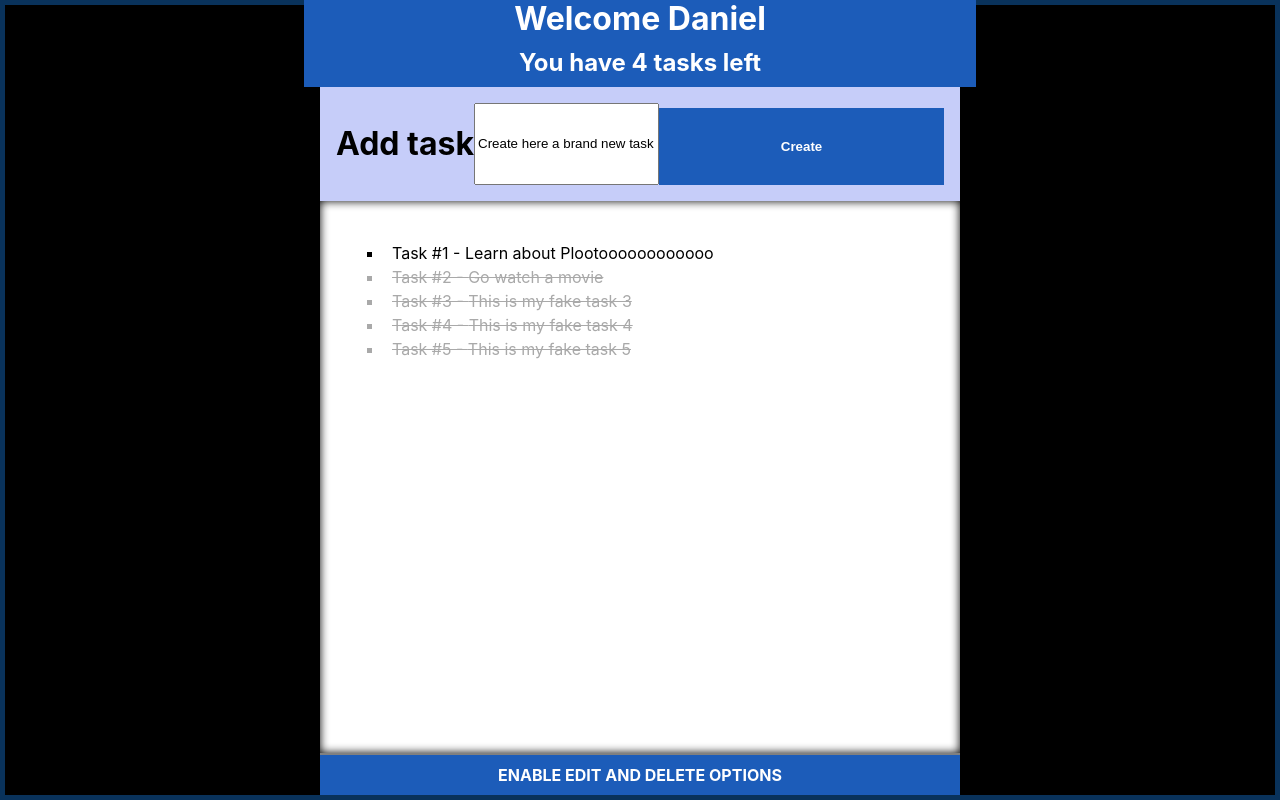
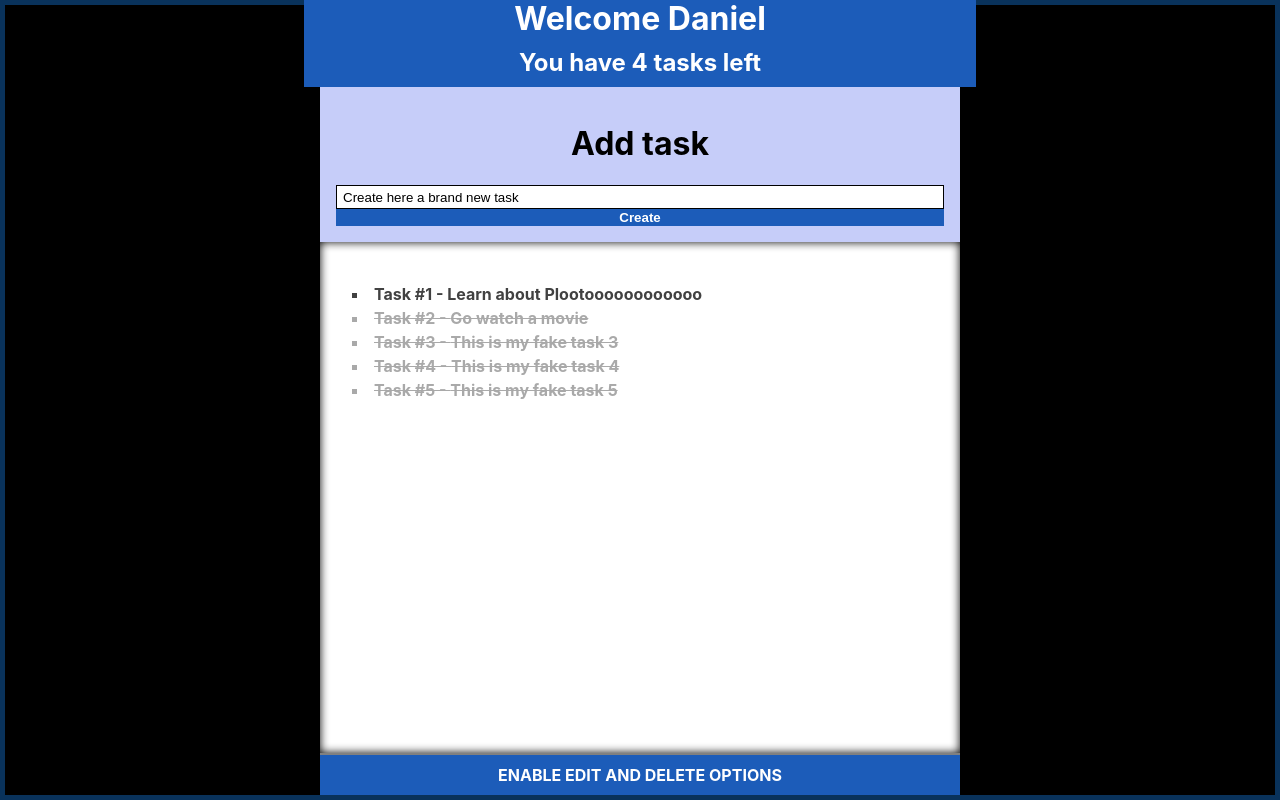
Before and after one commit to danielriodejaneiro/studious-spoon, an Angular app: page / in a window 1280 px wide. Built offline with nearby package versions, Linux system fonts and the light colour scheme.

Commit message:
Unifies general behavior and guards for edit mode

```diff
--- a/src/app/app.component.scss
+++ b/src/app/app.component.scss
@@ -3,7 +3,7 @@
   flex: 1;
   display: flex;
   flex-direction: column;
-  @media all and (min-width: 768px) {
+  @media all and (min-width: 1024px) {
     max-width: 640px;
     margin: 0 auto;
   }
--- a/src/app/footer/footer.component.html
+++ b/src/app/footer/footer.component.html
@@ -1,6 +1,6 @@
 <footer class="task-details">
   <div class="my-row">
-    <a class="server" (click)="todosService.toogleEditMode()">
+    <a class="server" (click)="checkIfEditEnable()">
       Enable Edit and Delete options
     </a>
   </div>
--- a/src/app/footer/footer.component.ts
+++ b/src/app/footer/footer.component.ts
@@ -12,4 +12,11 @@ export class FooterComponent {
   constructor(private t: TodosService) {
     this.todosService = t;
   }
+
+  checkIfEditEnable() {
+    this.todosService.toogleEditMode();
+    if (this.todosService.taskBeingEdited === -1) {
+      this.todosService.taskBeingEdited = 0;
+    }
+  }
 }
--- a/src/app/todo-add/todo-add.component.scss
+++ b/src/app/todo-add/todo-add.component.scss
@@ -5,9 +5,13 @@
   text-align: center;
 
   @media all and (min-width: 1024px) {
-    flex-direction: row;
-    justify-content: space-between;
+    //flex-direction: row;
+    //justify-content: space-between;
     background-color: #c6cdf9;
+
+    button {
+      margin-top: 0;
+    }
   }
 }
 
@@ -19,3 +23,8 @@ button {
   color: white;
   font-weight: bold;
 }
+
+.task-title {
+  border: 1px solid black;
+  padding: 4px 6px 3px;
+}
--- a/src/app/todo-edit/todo-edit.component.html
+++ b/src/app/todo-edit/todo-edit.component.html
@@ -1,9 +1,11 @@
 <h1>Edit task</h1>
 
-<span class="task-id">{{ task.id }}</span>
-<input class="task-title"
-       type="text"
-       value="{{ task.title || 'Change here the title of the task' }}">
+<div class="flex fr">
+  <span class="task-id">{{ task.Id }}</span>
+  <input class="task-title"
+         type="text"
+         value="{{ task.Title || 'Change here the title of the task' }}">
+</div>
 <div class="flex fr">
   <button style="background-color: darkseagreen; font-weight: bold;"
           (click)="onCompleteTodo(task)">
--- a/src/app/todo-edit/todo-edit.component.scss
+++ b/src/app/todo-edit/todo-edit.component.scss
@@ -16,3 +16,16 @@ button {
   flex: 1;
   border: none;
 }
+
+.task-id {
+  border: 1px solid black;
+  color: white;
+  background-color: #1c5cb9;
+  padding: 2px 6px;
+}
+
+.task-title {
+  flex: 1;
+  border: 1px solid black;
+  padding-left: 5px;
+}
--- a/src/app/todo-edit/todo-edit.component.ts
+++ b/src/app/todo-edit/todo-edit.component.ts
@@ -7,15 +7,14 @@ import {TodosService} from '../todos.service';
   styleUrls: ['./todo-edit.component.scss']
 })
 export class TodoEditComponent implements OnInit {
-  todosService;
+
   task;
 
   constructor(private t: TodosService) {
-    this.todosService = t.tasks;
-    this.task = t.tasks[0];
   }
 
   ngOnInit() {
+    this.task = this.t.tasks[this.t.taskBeingEdited];
   }
 
   onCompleteTodo(task) {
--- a/src/app/todo/todo.component.html
+++ b/src/app/todo/todo.component.html
@@ -8,9 +8,9 @@
 </div>
 
 <ul class="active-tasks" *ngIf="t.getTasksLeft() > 0">
-  <li class="task" *ngFor="let task of tasks"
+  <li class="task" *ngFor="let task of tasks; let i = index"
       [ngClass]="{completed: isTaskCompleted(task)}"
-      (click)="onSelectTask(task)">
+      (click)="onSelectTask(task, i)">
 
     <span class="task-id">Task #{{task.Id}} - </span>
 
--- a/src/app/todo/todo.component.scss
+++ b/src/app/todo/todo.component.scss
@@ -11,15 +11,19 @@
 
 .active-tasks {
   list-style: square;
+  list-style-position: inside;
+  padding: 0;
 
   .task {
     padding: 2px 8px;
-    color: black;
+    color: #414141;
+    font-weight: bold;
 
     &:hover,
     &:active,
     &.active {
-      font-weight: bold;
+      color: black;
+      font-weight: bolder;
     }
 
     &.completed {
--- a/src/app/todo/todo.component.ts
+++ b/src/app/todo/todo.component.ts
@@ -1,4 +1,4 @@
-import {Component} from '@angular/core';
+import {Component, OnChanges} from '@angular/core';
 import {TodosService} from '../todos.service';
 
 @Component({
@@ -6,7 +6,7 @@ import {TodosService} from '../todos.service';
   templateUrl: './todo.component.html',
   styleUrls: ['./todo.component.scss']
 })
-export class TodoComponent {
+export class TodoComponent implements OnChanges {
   todosService;
   tasks;
 
@@ -15,10 +15,18 @@ export class TodoComponent {
     this.tasks = this.todosService.tasks;
   }
 
-  onSelectTask(task) {
-    console.log('task selected: ', task.Id);
-    this.todosService.taskBeingEdited = task.Id;
-    this.todosService.editMode ? console.log('Edit mode on: decide your action.') : this.onComplete(task);
+  ngOnChanges() {
+  }
+
+  onSelectTask(task, i) {
+    console.log('position:', i, ' // task:', task.Id);
+
+    if (!this.todosService.editMode) {
+      this.onComplete(task);
+    } else {
+      this.todosService.taskBeingEdited = i;
+      // this.todosService.updateTasksCount();
+    }
   }
 
   isTaskCompleted(task) {
@@ -29,14 +37,13 @@ export class TodoComponent {
 
     if (this.isTaskCompleted(task)) {
 
-      console.log('Task ', task.Id, ' re-opened');
+      // console.log('Task ', task.Id, ' re-opened');
       task.DateDone = '';
-      console.log(this.tasks);
+      // console.log(this.tasks);
 
     } else {
 
-      console.log('Task is not closed');
-
+      // console.log('Task is not closed');
       if (task.DateDone === '' && task.DateDue !== '') {
         task.DateDone = '2100-12-31';
       } else if (task.DateDone === '' && task.DateDue === '') {
@@ -45,8 +52,8 @@ export class TodoComponent {
       } else {
         task.DateDue = '1999-01-01';
       }
-      console.log('Task ', task.Id, ' marked as DONE');
-      console.log(this.tasks);
+      // console.log('Task ', task.Id, ' marked as DONE');
+      // console.log(this.tasks);
     }
   }
 }
--- a/src/styles.css
+++ b/src/styles.css
@@ -1,17 +1,15 @@
-* {
-  transition-delay: 0ms;
-  transition-duration: 100ms;
-  transition-property: background-color;
-  transition-timing-function: ease-in-out;
+li {
+  transition-duration: 200ms;
+  transition-property: all;
 }
 
-@media all and (min-width: 768px) {
+@media all and (min-width: 1024px) {
   body {
     background-color: black;
   }
 }
 
-@media all and (max-width: 768px) {
+@media all and (max-width: 1024px) {
   h1 {
     margin: 0;
   }
```
